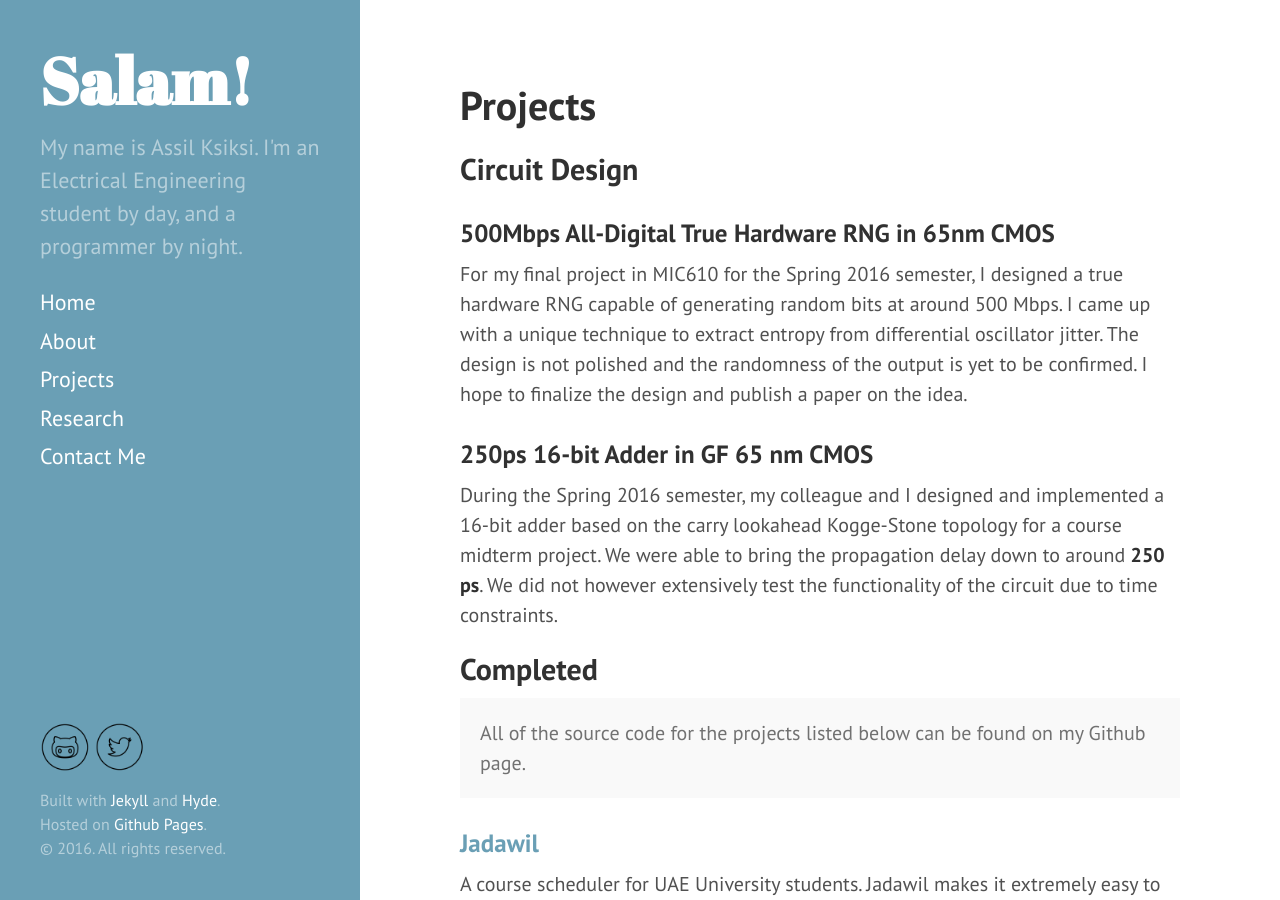
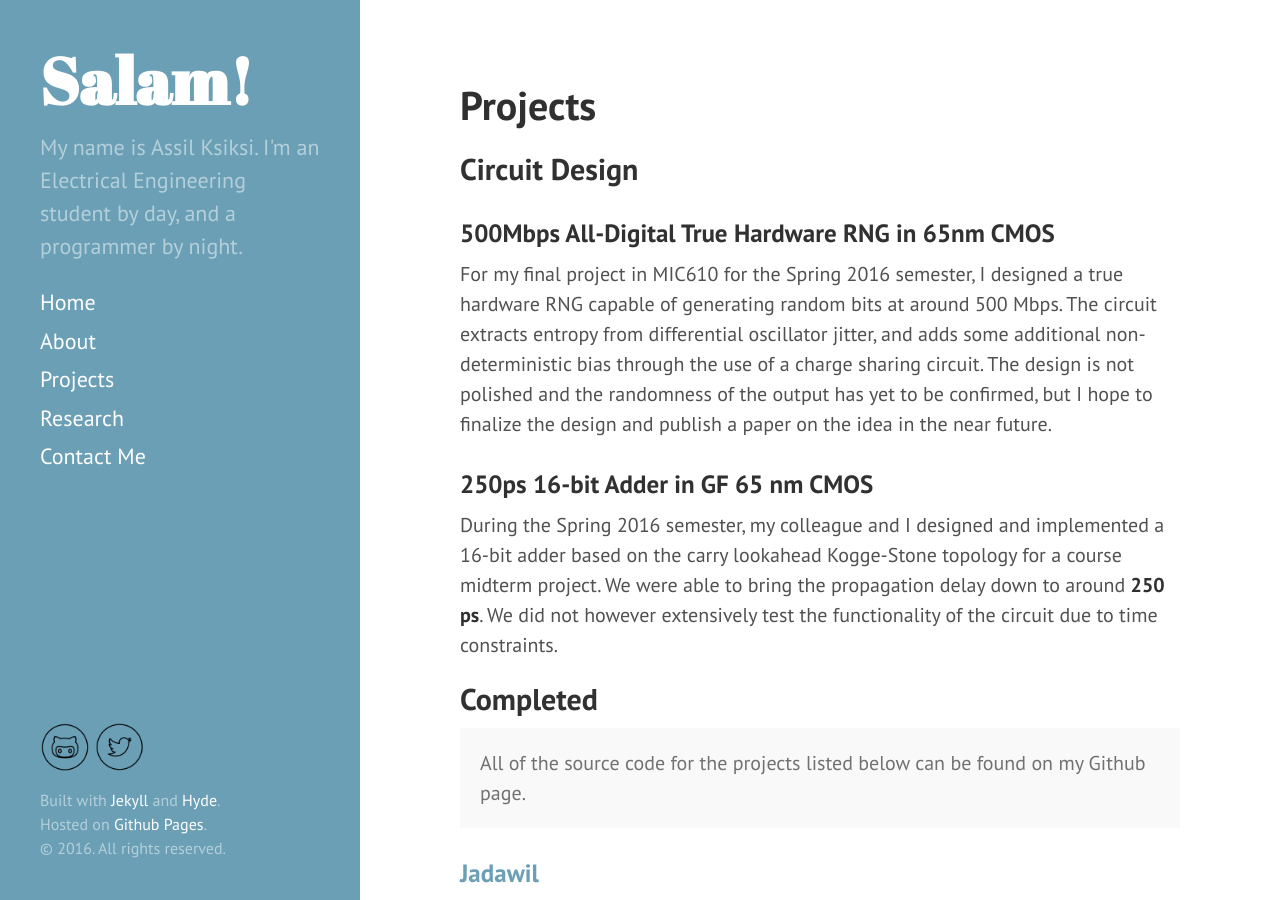
Before and after one commit to aksiksi/blog, a Jekyll site: the page built from projects/index.md, in a window 1280 px wide and 900 px high. Built offline with Jekyll 4.4.1, drawn with Linux system fonts in a browser that asks for light colours.

Commit message:
Changed project description

```diff
--- a/projects/index.md
+++ b/projects/index.md
@@ -7,7 +7,7 @@ title: Projects
 
 ### 500Mbps All-Digital True Hardware RNG in 65nm CMOS
 
-For my final project in MIC610 for the Spring 2016 semester, I designed a true hardware RNG capable of generating random bits at around 500 Mbps. I came up with a unique technique to extract entropy from differential oscillator jitter. The design is not polished and the randomness of the output is yet to be confirmed. I hope to finalize the design and publish a paper on the idea.
+For my final project in MIC610 for the Spring 2016 semester, I designed a true hardware RNG capable of generating random bits at around 500 Mbps. The circuit extracts entropy from differential oscillator jitter, and adds some additional non-deterministic bias through the use of a charge sharing circuit. The design is not polished and the randomness of the output has yet to be confirmed, but I hope to finalize the design and publish a paper on the idea in the near future.
 
 ### 250ps 16-bit Adder in GF 65 nm CMOS
 
```
